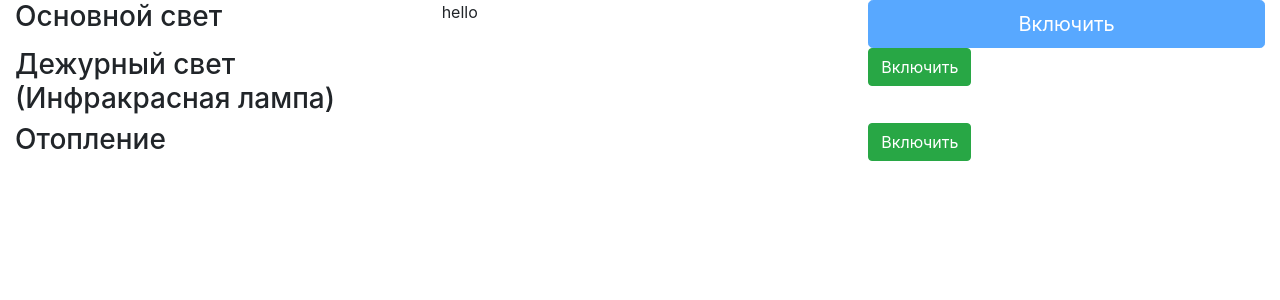
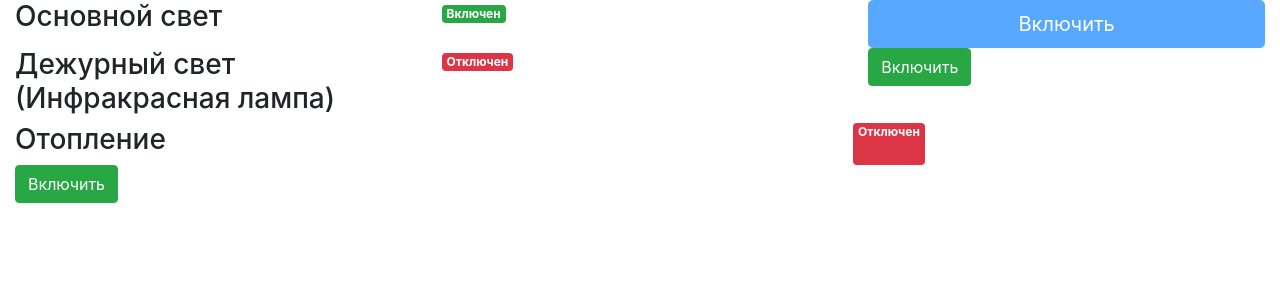
Before and after one commit to HallEffect/SmartChicken, a Flask app: template app/templates/main.html in a window 1280 px wide. Shown: the top 300 px of the page. Run offline with Flask 2, Linux system fonts and the light colour scheme; the template is opened without the code that fills it, so the values that code supplies are empty; some libraries are stand-ins or nearby versions.

Commit message:
feature: пилю шаблон

```diff
--- a/app/templates/main.html
+++ b/app/templates/main.html
@@ -20,7 +20,7 @@
          </div>
          <div class="col-md-4">
 
-            hello
+            <span class="badge badge-success">Включен</span>
 
          </div>
          <div class="col-md-4">
@@ -37,6 +37,7 @@
             </h3>
          </div>
          <div class="col-md-4">
+            <span class="badge badge-danger">Отключен</span>
          </div>
          <div class="col-md-4">
 
@@ -53,6 +54,7 @@
          </div>
          <div class="col-md-4">
          </div>
+            <span class="badge badge-danger">Отключен</span>
          <div class="col-md-4">
 
             <button type="button" class="btn btn-success">
```
